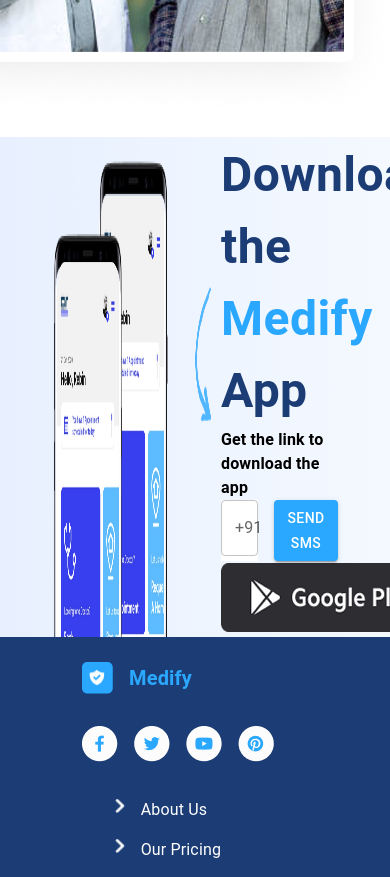
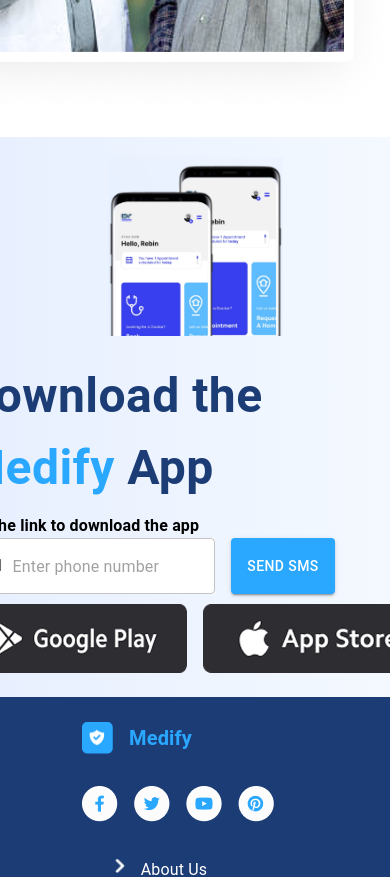
Before and after one commit to AkshayAsokDev/XMedify, a React (Create React App) app in the folder app/: page / in a window 390 px wide. Shown: the part 9520-10397 px from the top of the page. Built offline with nearby package versions, Linux system fonts and the light colour scheme; no server answers.

Commit message:
mobile app promo - layout style changed

```diff
--- a/app/src/Components/MobileAppPromo/MobileAppPromo.jsx
+++ b/app/src/Components/MobileAppPromo/MobileAppPromo.jsx
@@ -30,7 +30,8 @@
 
                 <Stack sx={{
                     height: "100%",
-                    justifyContent: "space-evenly"
+                    justifyContent: "space-evenly",
+                    gap: "10px"
                 }}>
                     <div>
                         <Typography
--- a/app/src/Components/MobileAppPromo/MobileAppPromo.module.css
+++ b/app/src/Components/MobileAppPromo/MobileAppPromo.module.css
@@ -42,3 +42,31 @@
     left: 50%;
     top: 30%;
 }
+
+
+@media screen and (max-width: 1000px) {
+
+    .container {
+        flex-direction: column;
+        height: fit-content;
+        align-items: center;
+
+        padding: 20px;
+    }
+
+    .arrow {
+        display: none;
+    }
+
+    .info {
+        width: 80%;
+
+        align-items: center;
+    }
+
+    .mobileImg {
+        width: 50%;
+        padding-bottom: 20px;
+    }
+
+}
```
